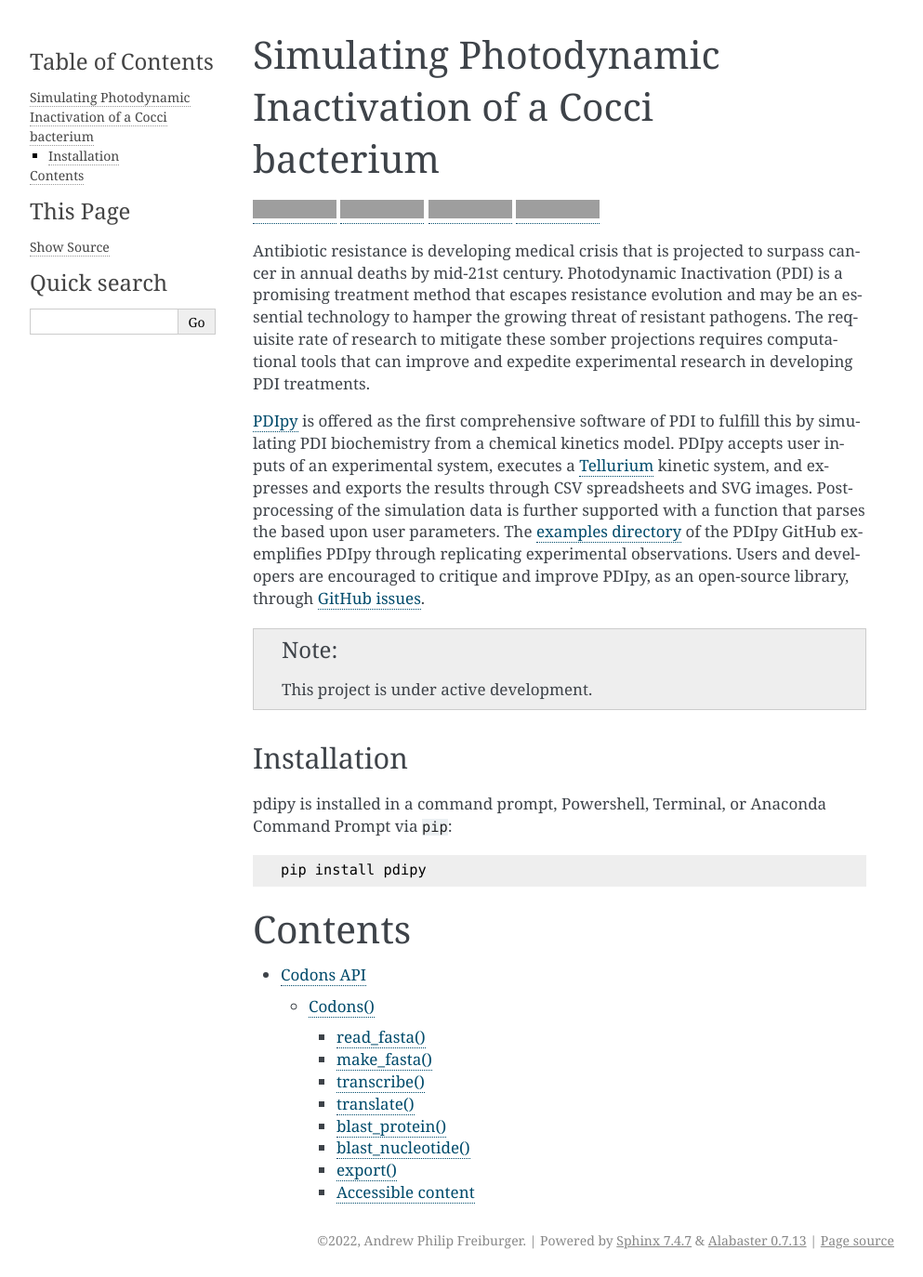
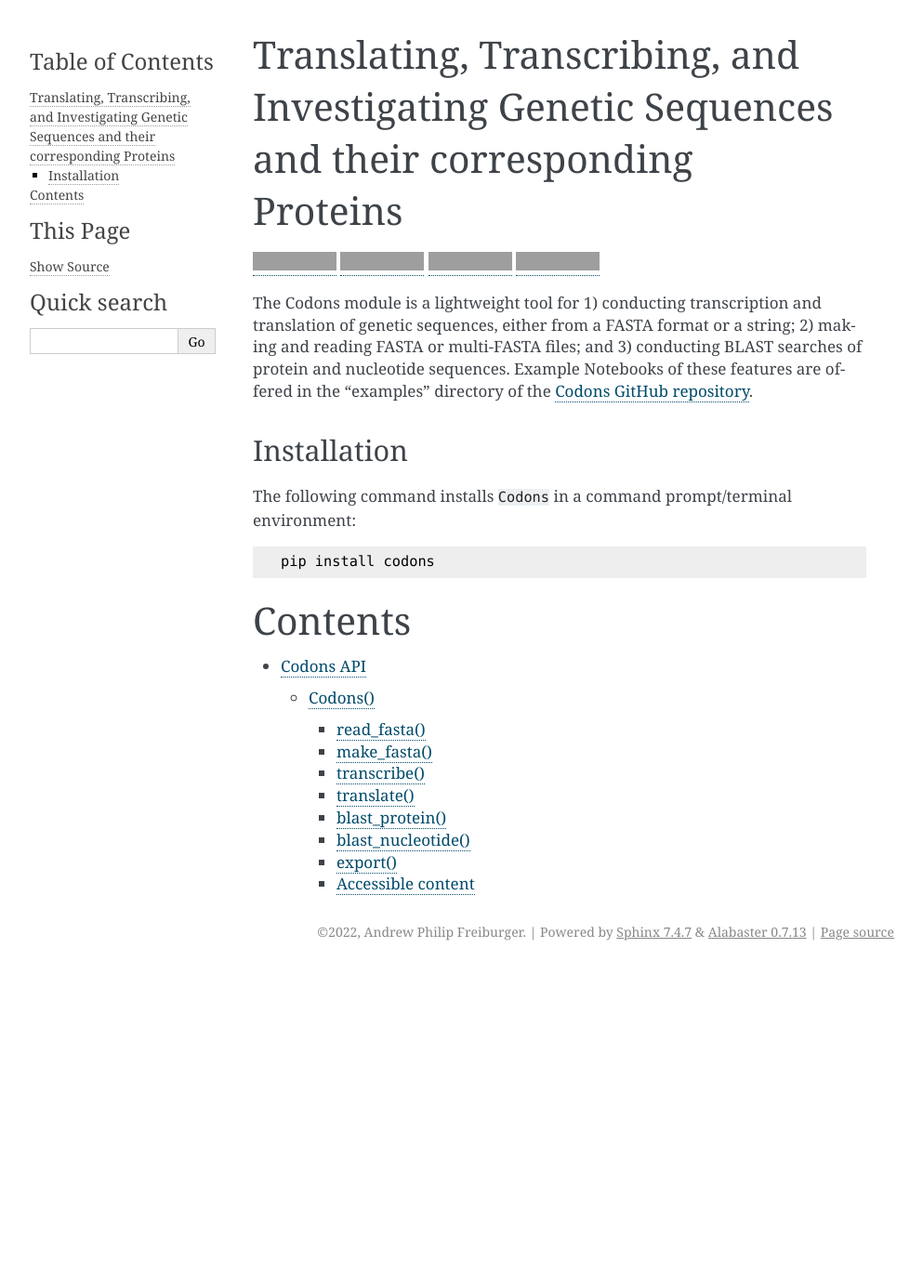
Before and after one commit to freiburgermsu/codons, a Sphinx documentation site: the page built from docs/source/index.rst, in a window 1280 px wide. Shown: the whole page at 93% size, without its empty margins (148-1141 px from the left). Built offline with Sphinx 7.4.7, drawn with Linux system fonts in a browser that asks for light colours; pages that are not in the unit, such as notebooks, are missing from menus; after the commit the page ends 1042 px from its top, so only the background shows below that; grey boxes are pictures that could not be loaded.

Commit message:
ReadTheDocs content

```diff
--- a/docs/source/index.rst
+++ b/docs/source/index.rst
@@ -1,41 +1,34 @@
-Simulating Photodynamic Inactivation of a Cocci bacterium
-------------------------------------------------------------------------
+Translating, Transcribing, and Investigating Genetic Sequences and their corresponding Proteins
+--------------------------------------------------------------------------------------------------------
 
 |PyPI version| |Actions Status| |Downloads| |License|
 
-.. |PyPI version| image:: https://img.shields.io/pypi/v/pdipy.svg?logo=PyPI&logoColor=brightgreen
-   :target: https://pypi.org/project/pdipy/
+.. |PyPI version| image:: https://img.shields.io/pypi/v/codons.svg?logo=PyPI&logoColor=brightgreen
+   :target: https://pypi.org/project/codons/
    :alt: PyPI version
 
-.. |Actions Status| image:: https://github.com/freiburgermsu/pdipy/workflows/Test%20PDIpy/badge.svg
-   :target: https://github.com/freiburgermsu/pdipy/actions
+.. |Actions Status| image:: https://github.com/freiburgermsu/codons/workflows/Test%20Codons/badge.svg
+   :target: https://github.com/freiburgermsu/codons/actions
    :alt: Actions Status
 
 .. |License| image:: https://img.shields.io/badge/License-MIT-blue.svg
    :target: https://opensource.org/licenses/MIT
    :alt: License
 
-.. |Downloads| image:: https://pepy.tech/badge/pdipy
-   :target: https://pepy.tech/project/pdipy
+.. |Downloads| image:: https://pepy.tech/badge/Codons
+   :target: https://pepy.tech/project/Codons
    :alt: Downloads
 
-Antibiotic resistance is developing medical crisis that is projected to surpass cancer in annual deaths by mid-21st century. Photodynamic Inactivation (PDI) is a promising treatment method that escapes resistance evolution and may be an essential technology to hamper the growing threat of resistant pathogens. The requisite rate of research to mitigate these somber projections requires computational tools that can improve and expedite experimental research in developing PDI treatments.
-
-`PDIpy <https://pypi.org/project/pdipy/>`_ is offered as the first comprehensive software of PDI to fulfill this by simulating PDI biochemistry from a chemical kinetics model. PDIpy accepts user inputs of an experimental system, executes a `Tellurium <https://tellurium.readthedocs.io/en/latest/walkthrough.html>`_ kinetic system, and expresses and exports the results through CSV spreadsheets and SVG images. Post-processing of the simulation data is further supported with a function that parses the based upon user parameters. The `examples directory <https://github.com/freiburgermsu/pdipy/examples>`_ of the PDIpy GitHub exemplifies PDIpy through replicating experimental observations. Users and developers are encouraged to critique and improve PDIpy, as an open-source library, through `GitHub issues <https://github.com/freiburgermsu/pdipy/issues>`_.
+The Codons module is a lightweight tool for 1) conducting transcription and translation of genetic sequences, either from a FASTA format or a string; 2) making and reading FASTA or multi-FASTA files; and 3) conducting BLAST searches of protein and nucleotide sequences. Example Notebooks of these features are offered in the "examples" directory of the `Codons GitHub repository <https://github.com/freiburgermsu/codons/tree/main/examples>`_.
 
 
-.. note::
 
-   This project is under active development.
+Installation
++++++++++++++
 
+The following command installs ``Codons`` in a command prompt/terminal environment::
 
-++++++++++++++++++++++
-Installation
-++++++++++++++++++++++
-
-pdipy is installed in a command prompt, Powershell, Terminal, or Anaconda Command Prompt via ``pip``::
-
- pip install pdipy
+ pip install codons
 
 
 
```
